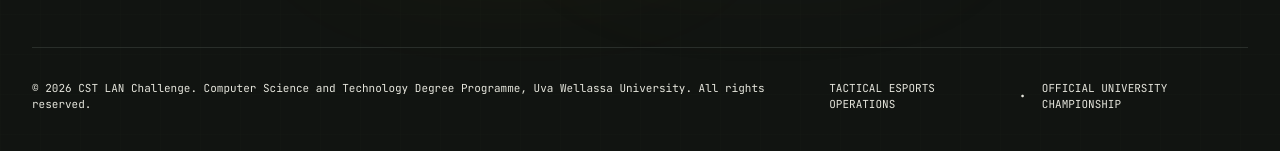
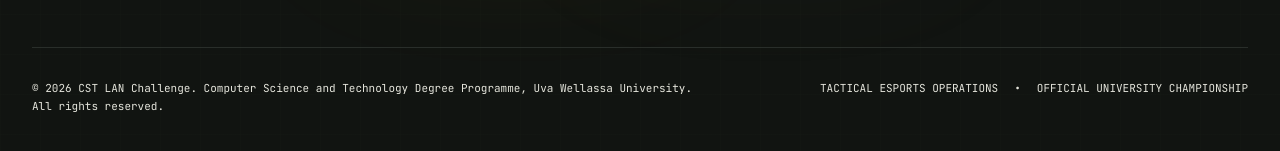
Before and after one commit to CSTUWU/lan.cstuwu.org, a Next.js app: page /teams in a window 1280 px wide. Shown: the part 1146-1297 px from the top of the page. Built offline with nearby package versions, Linux system fonts and the light colour scheme; no server answers.

Commit message:
style: align footer copyright text and tactical operations baseline

```diff
--- a/components/layout/Footer.tsx
+++ b/components/layout/Footer.tsx
@@ -128,9 +128,12 @@ export default function Footer() {
           </div>
         </div>
 
-        <div className="pt-8 flex flex-col md:flex-row items-center justify-between gap-4 text-[11px] font-mono">
-          <p>© 2026 CST LAN Challenge. Computer Science and Technology Degree Programme, Uva Wellassa University. All rights reserved.</p>
-          <div className="flex items-center gap-4 text-mutedText">
+        <div className="pt-8 flex flex-col md:flex-row items-center md:items-baseline justify-between gap-4 text-[11px] font-mono text-center md:text-left">
+          <div>
+            <p>© 2026 CST LAN Challenge. Computer Science and Technology Degree Programme, Uva Wellassa University.</p>
+            <p className="text-mutedText mt-0.5">All rights reserved.</p>
+          </div>
+          <div className="flex items-center gap-4 text-mutedText self-center md:self-auto shrink-0">
             <span>TACTICAL ESPORTS OPERATIONS</span>
             <span className="hidden sm:inline">•</span>
             <span>OFFICIAL UNIVERSITY CHAMPIONSHIP</span>
```
Also changed, not shown: 1 other file (tests, documents, lock files or other folders).
